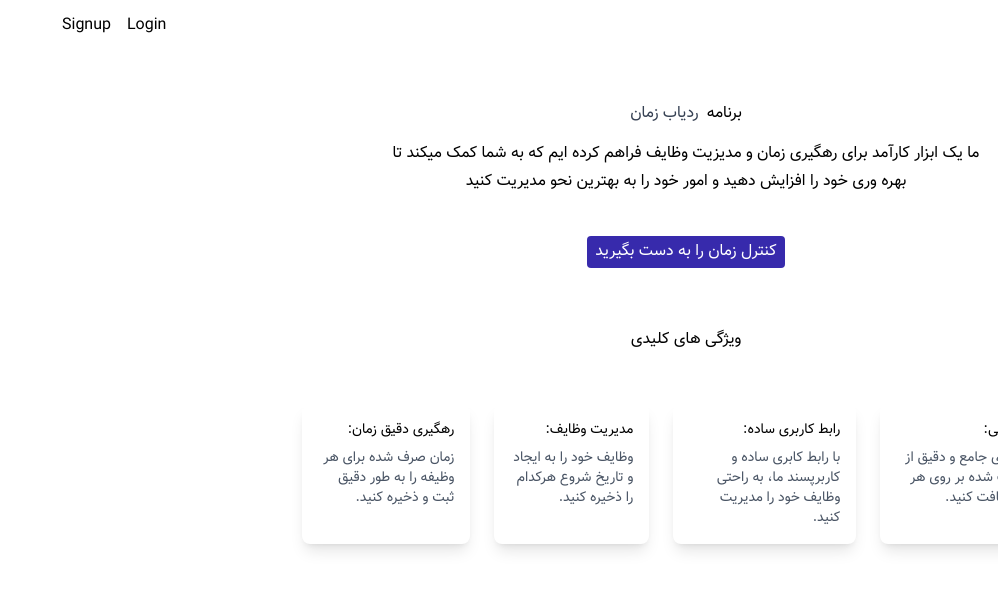
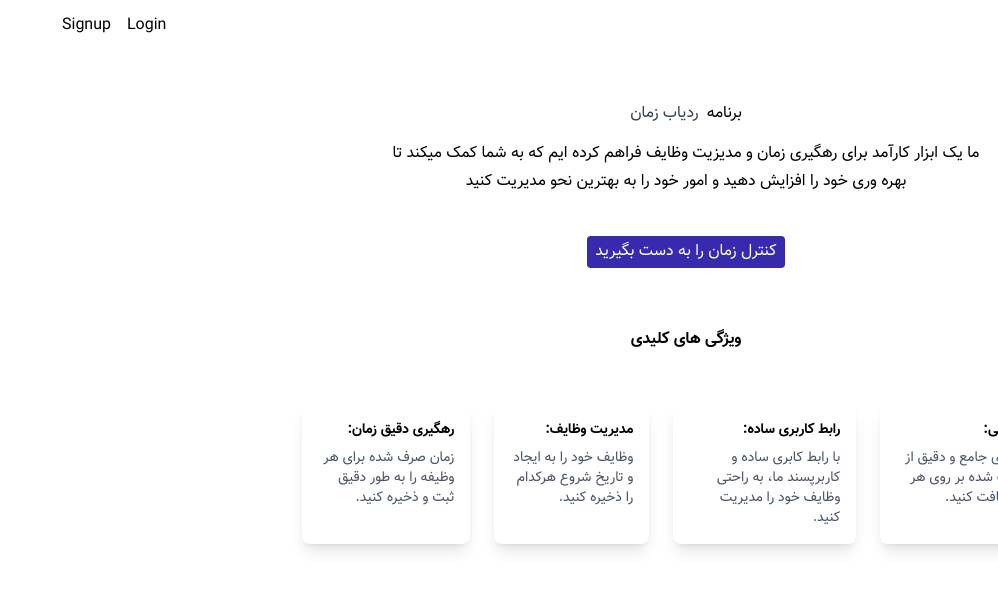
Before and after one commit to maryam-roshani/todo-api2, a React (Vite) app: page / in a window 1280 px wide. Shown: the top 590 px of the page, without its empty margins (282-1280 px from the left). Built offline with nearby package versions, Linux system fonts and the light colour scheme.

Commit message:
fix font thickness

```diff
--- a/src/index.css
+++ b/src/index.css
@@ -10,26 +10,18 @@
 
 @font-face {
     font-family: 'Vazir';
-    src: url('./assets/fonts/Vazir.ttf') format('truetype');
-    src: url('./assets/fonts/Vazir.eot');
-    src: url('./assets/fonts/Vazir.woff2') format('woff2');
-    src: url('./assets/fonts/Vazir.woff') format('woff');
-    src: url('./assets/fonts/Vazir.eot?#iefix') format('embeded-opentype');
-    font-weight: normal;
+    src: url('./assets/fonts/Vazir.woff2') format('woff2'), url('./assets/fonts/Vazir.woff') format('woff'), url('./assets/fonts/Vazir.ttf') format('truetype');
+    font-weight: 400;
     font-style: normal;
 }
 
 @font-face {
-    font-family: 'Vazir-bold';
-    src: url('./assets/fonts/Vazir-bold.ttf') format('truetype');
-    src: url('./assets/fonts/Vazir-bold.eot');
-    src: url('./assets/fonts/Vazir-bold.woff2') format('woff2');
-    src: url('./assets/fonts/Vazir-bold.woff') format('woff');
-    src: url('./assets/fonts/Vazir-bold.eot?#iefix') format('embeded-opentype');
-    font-weight: bold;
+    font-family: 'Vazir';
+    src: url('./assets/fonts/Vazir-bold.woff2') format('woff2'), url('./assets/fonts/Vazir-bold.woff') format('woff'), url('./assets/fonts/Vazir-bold.ttf') format('truetype');
+    font-weight: 700;
     font-style: normal;
 }
 
 body {
-    font-family: 'Vazir', 'Vazir-bold', sans-serif;
+    font-family: 'Vazir', sans-serif;
 }
--- a/src/pages/Tasks.tsx
+++ b/src/pages/Tasks.tsx
@@ -87,11 +87,15 @@ const TasksPage = () => {
               <li key={task.id} className={`border-2 rounded-lg p-4 shadow hover:shadow-lg transition relative ${getPriorityStyles(task.priority)}`}>
                 <h4 className="font-bold text-xl text-center mb-2">{task.title}</h4>
                 <div className="text-left text-sm space-y-1 mt-8">
-                  <p className="text-gray-600">Date: {formatDateWithDay(task.date)}</p>
-                  <p className="text-gray-600">Time: {task.time}</p>
+                  <p className="text-gray-600">
+                    <span className="font-semibold">Date:</span> {formatDateWithDay(task.date)}
+                  </p>
+                  <p className="text-gray-600">
+                    <span className="font-semibold">Time:</span> {task.time}
+                  </p>
                   {task.description && (
                     <p className="text-gray-800">
-                      Description: {isExpanded ? task.description : descPreview}
+                    <span className="font-semibold">Description:</span> {isExpanded ? task.description : descPreview}
                       {task.description.length > 50 && (
                         <button onClick={() => toggleDescription(task.id)} className="text-blue-500 ml-1">
                           {isExpanded ? ' Show less' : '...'}
@@ -100,19 +104,20 @@ const TasksPage = () => {
                     </p>
                   )}
                   <p className="italic">
-                    Priority: <span className="capitalize font-semibold">{task.priority}</span>
+                    <span className="font-semibold">Priority:</span> <span className="capitalize font-semibold">{task.priority}</span>
                   </p>
+
                 </div>
                 <div className="float-left pt-2 w-35">
                   <button onClick={() => {
                     setEditTarget(task);
                     setShowForm(true);
-                  }} className="bg-yellow-400 py-2 w-full rounded text-white hover:bg-yellow-500">
+                  }} className="bg-yellow-400 py-2 w-full flex items-center justify-center rounded text-white hover:bg-yellow-500">
                     <BsPencil />
                   </button>
                 </div>
                 <div className="float-right pt-2 w-35">
-                  <button onClick={() => handleDelete(task.id)} className="bg-red-500 py-2 w-full rounded text-white hover:bg-red-600">
+                  <button onClick={() => handleDelete(task.id)} className="bg-red-500 py-2 w-full flex items-center justify-center rounded text-white hover:bg-red-600">
                     <BsFillTrash3Fill />
                   </button>
                 </div>
```
